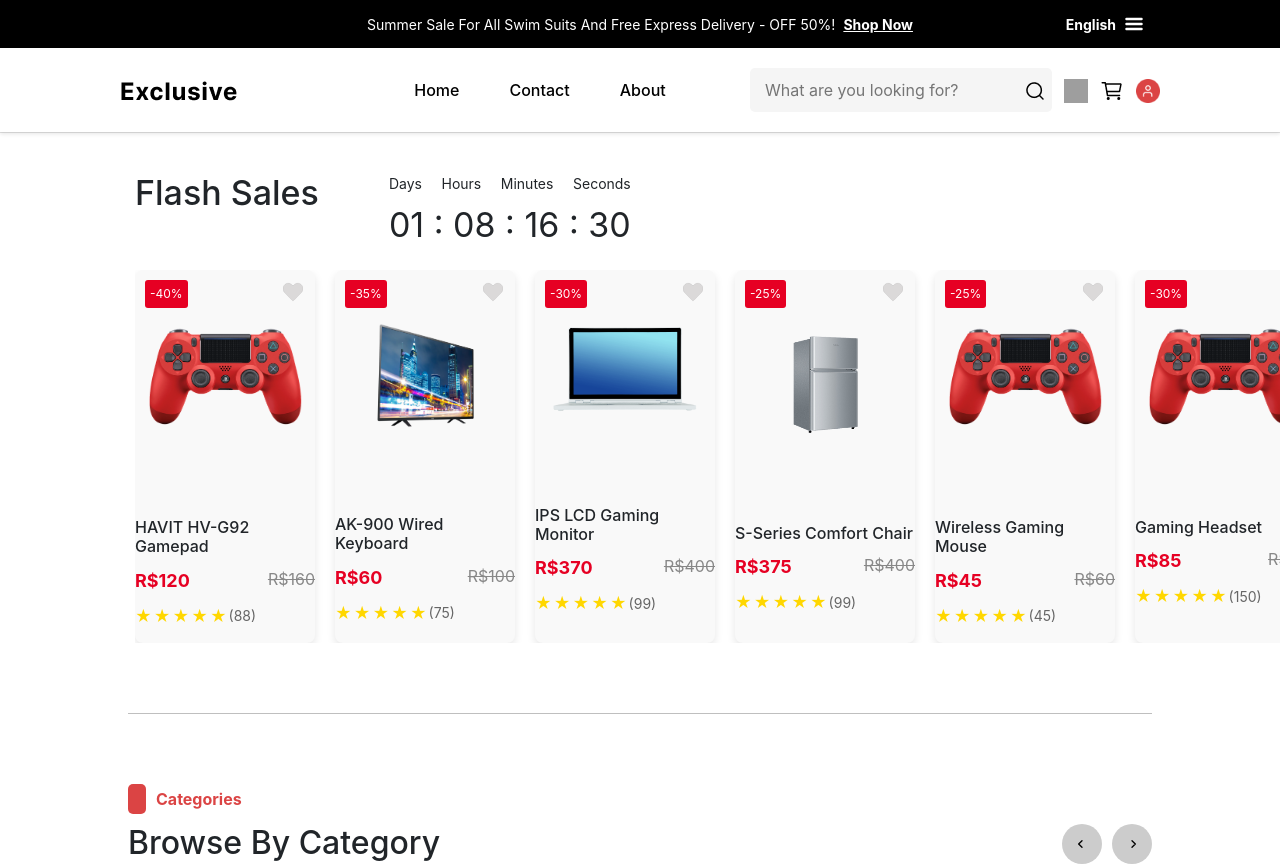
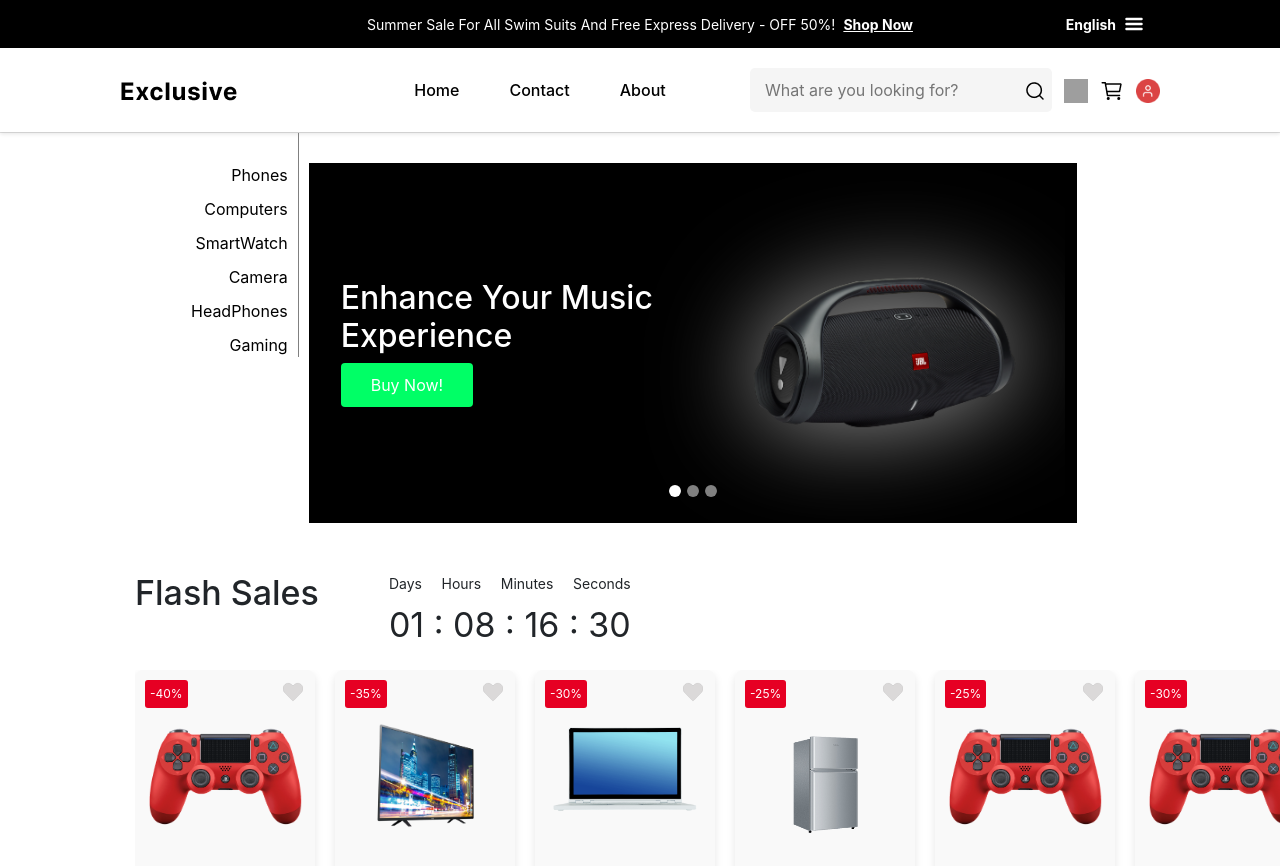
Before and after one commit to Projeto-Final-MaisPraTi/e-commerce-frontend, a React (Vite) app: page / in a window 1280 px wide. Shown: the top 866 px of the page. Built offline with nearby package versions, Linux system fonts and the light colour scheme; grey boxes are pictures that could not be loaded.

Commit message:
componente das categorias com o carrossel criado, inserido na página home e removido a margem de baixo do FooterHeader

```diff
--- a/src/components/Header/FooterHeader/FooterHeader.jsx
+++ b/src/components/Header/FooterHeader/FooterHeader.jsx
@@ -5,7 +5,7 @@ const FooterHeaderContainer = styled.div`
     border: 0;
     height: 1px;
     background-color: gray;
-    margin: 0 auto 40px;
+    margin: 0 auto;
   }
 `;
 
--- /dev/null
+++ b/src/components/categoryWithCarousel/Carousel.jsx
@@ -0,0 +1,94 @@
+import img1 from '../../assets/CarouselImgs/img1.png';
+import styled from 'styled-components';
+
+
+const CarouselImg = styled.img`
+  filter:drop-shadow(0 0 50px #ffffff9d);
+`;
+const CarouselBackground=styled.div`
+background-color: black;
+margin-top: 30px;
+`;
+const TextCarousel=styled.div`
+margin: auto;
+color: white;
+padding-left: 20px;
+@media (max-width: 767px) {
+  text-align: center;
+}
+`;
+const Indicators=styled.div`
+button {
+  border-radius: 100%;
+  width: 12px !important;
+  height: 12px !important;
+}
+
+`;
+
+const CaroselButton=styled.button`
+background-color: #00FF66;
+border: none;
+border-radius: 4px;
+padding: 10px 30px;
+color: #fff;
+&:hover{
+  background-color: #03b349;
+}
+`;
+
+
+function Carousel() {
+    return (
+      <CarouselBackground id="carousel-id" className="carousel slide col-12 col-md-9" data-bs-ride="carousel">
+        <Indicators className="carousel-indicators">
+          <button type="button" data-bs-target="#carousel-id" data-bs-slide-to="0" className="active" aria-current="true" aria-label="Slide 1"></button>
+          <button type="button" data-bs-target="#carousel-id" data-bs-slide-to="1" aria-label="Slide 2"></button>
+          <button type="button" data-bs-target="#carousel-id" data-bs-slide-to="2" aria-label="Slide 3"></button>
+        </Indicators>
+        <div className="carousel-inner">
+          <div className="carousel-item active">
+          <div className="row">
+            <div className="col-md-6 d-flex align-items-center">
+              <TextCarousel>
+                <h2>Enhance Your Music Experience</h2>
+                <CaroselButton>Buy Now!</CaroselButton>
+              </TextCarousel>
+            </div>
+            <div className="col-md-6">
+              <CarouselImg src={img1} className="d-block w-100" alt="First slide" />
+            </div>
+          </div>
+        </div>
+          <div className="carousel-item">
+          <div className="row">
+            <div className="col-md-6 d-flex align-items-center">
+              <TextCarousel>
+                <h2>Enhance Your Music Experience</h2>
+                <CaroselButton>Buy Now!</CaroselButton>
+              </TextCarousel>
+            </div>
+            <div className="col-md-6">
+              <CarouselImg src={img1} className="d-block w-100" alt="First slide" />
+            </div>
+          </div>
+        </div>
+        <div className="carousel-item">
+          <div className="row">
+            <div className="col-md-6 d-flex align-items-center">
+              <TextCarousel>
+                <h2>Enhance Your Music Experience</h2>
+                <CaroselButton>Buy Now!</CaroselButton>
+              </TextCarousel>
+            </div>
+            <div className="col-md-6">
+              <CarouselImg src={img1} className="d-block w-100" alt="First slide" />
+            </div>
+          </div>
+        </div>
+        </div>
+      </CarouselBackground>
+    );
+  }
+
+  export default Carousel;
--- /dev/null
+++ b/src/components/categoryWithCarousel/Category.jsx
@@ -0,0 +1,45 @@
+import styled from 'styled-components';
+
+const LinkList=styled.div`
+border-right: solid 1px;
+border-color: gray;
+margin-bottom: 0;
+padding-top: 20px;
+padding-right: 10px;
+align-self: baseline;
+height: 100%;
+display: flex;
+flex-direction: column;
+align-items: end;
+justify-content: center;
+margin-right: 10px;
+
+a{
+color: #000;
+text-decoration: none;
+margin-top: 10px;
+&:hover {
+    border-bottom: solid 1px;
+  }}
+
+  @media (max-width: 767px) {
+    border-right: none;
+    align-items: center;
+  }
+
+`;
+
+function Category() {
+    return(
+        <LinkList className='col-12 col-md-2'>
+        <a href="">Phones</a>
+        <a href="">Computers</a>
+        <a href="">SmartWatch</a>
+        <a href="">Camera</a>
+        <a href="">HeadPhones</a>
+        <a href="">Gaming</a>
+        </LinkList>
+        )
+}
+
+export default Category;
--- /dev/null
+++ b/src/components/categoryWithCarousel/CategoryWithCarousel.jsx
@@ -0,0 +1,29 @@
+import 'bootstrap/dist/css/bootstrap.min.css';
+import 'bootstrap/dist/js/bootstrap.bundle.min.js';
+import Carousel from './Carousel';
+import Category from './Category';
+import styled from 'styled-components';
+
+const Container=styled.div`
+margin: 0 10% 50px 10%;
+width: 80vw;
+`;
+
+function CategoryWithCarousel(){
+
+
+    return(
+        <Container className='container'>
+            <div className='row'>
+            <Category/>
+            <Carousel/>
+            </div>
+        </Container>
+
+
+
+
+    );
+}
+
+export default CategoryWithCarousel;
--- a/src/pages/Home/Home.jsx
+++ b/src/pages/Home/Home.jsx
@@ -7,11 +7,13 @@ import NewArrival from "../../components/NewArrival/NewArrival";
 import FeaturesSection from "../../components/FeaturesSection/FeaturesSection";
 import Footer from "../../components/Footer/ComponentFooter";
 import DividingLine from "../../components/DividingLine/DividingLine.jsx";
+import CategoryCarousel from "../../components/categoryWithCarousel/CategoryWithCarousel.jsx";
 
 function Home() {
   return (
     <>
       <Header />
+      <CategoryCarousel/>
       <FlashSales />
       <DividingLine />
       <BrowseByCategory />
```
Also changed, not shown: src/assets/CarouselImgs/img1.png (added).
